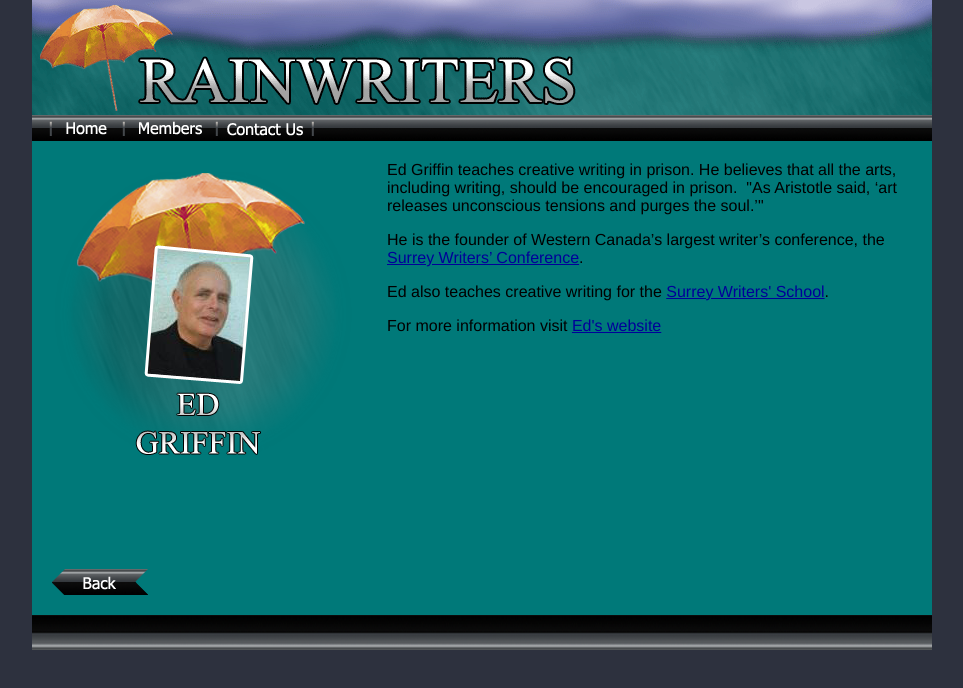
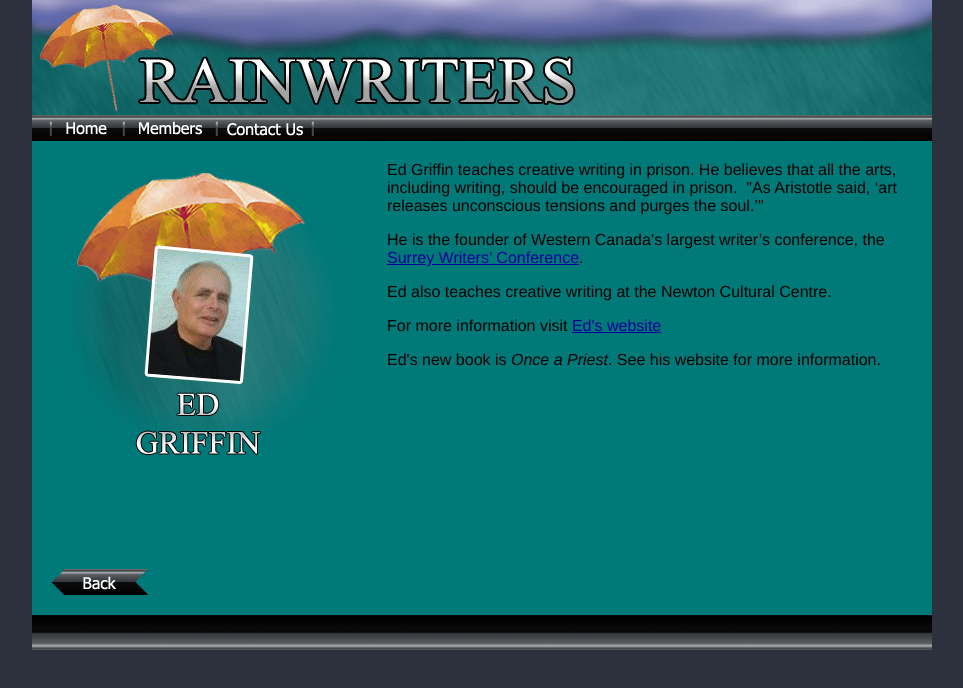
Before and after one commit to rainwriters/rainwriters.github.com, a plain HTML site: page ed.html in a window 1280 px wide. Shown: the whole page, without its empty margins (158-1121 px from the left). Drawn offline with Linux system fonts and the light colour scheme.

Commit message:
Edited ed.html via GitHub

```diff
--- a/ed.html
+++ b/ed.html
@@ -73,11 +73,10 @@ soul.&rsquo;" </p>
 largest writer&rsquo;s
 conference, the <a href="http://www.siwc.ca/">Surrey Writers&rsquo;
 Conference</a>. </p>
-Ed also teaches creative writing for the <a
- href="http://surreywritersschool.com/default.aspx">Surrey
-Writers' School</a>.<br>
+Ed also teaches creative writing at the Newton Cultural Centre.<br>
             <p align="left">For more information visit <a
  href="http://www.edgriffin.net/">Ed's website</a></p>
+<p>Ed's new book is <em>Once a Priest</em>. See his website for more information.</p>
             <p>&nbsp;</p>
             <br>
             </td>
```
